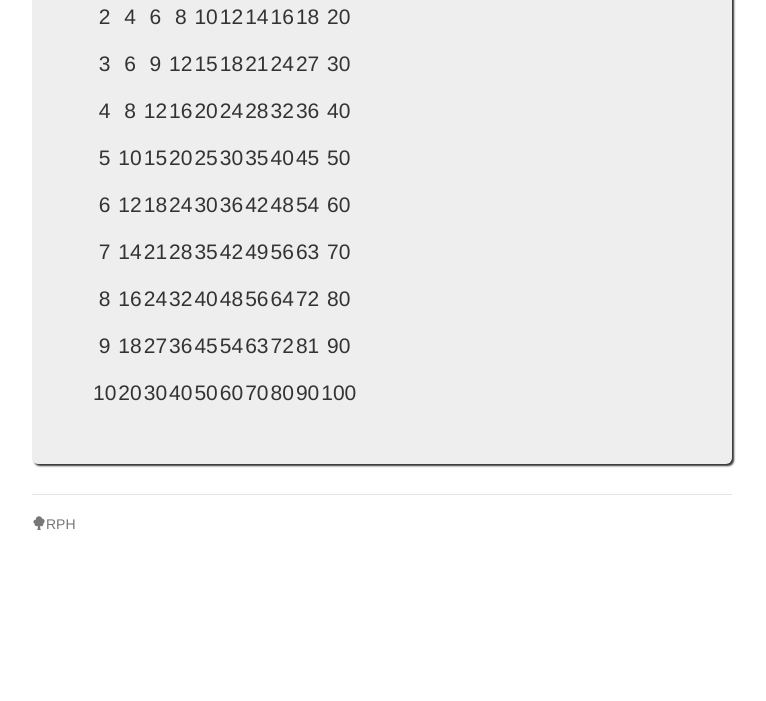
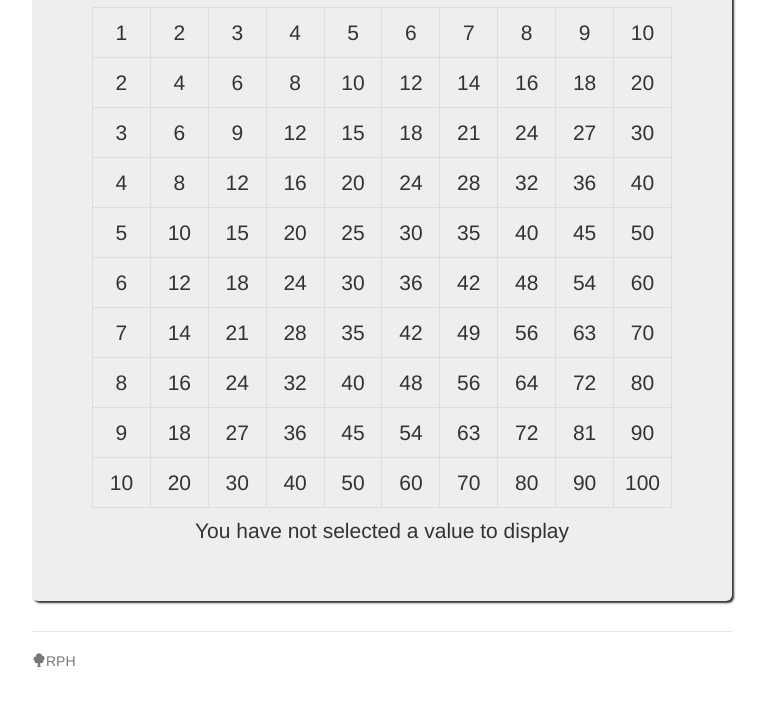
Before and after one commit to rphansen91/Angular-Thinkful, a plain HTML site: page index.html at #/multiplication in a window 1280 px wide. Shown: the part 305-1006 px from the top of the page, without its empty margins (258-1024 px from the left). Before the commit the page ends 869 px from the top, so only its background shows below. Drawn offline with nearby package versions, Linux system fonts and the light colour scheme.

Commit message:
Multiplication

```diff
--- a/index.html
+++ b/index.html
@@ -1,4 +1,4 @@
-<!doctype html><!--[if lt IE 7]>      <html class="no-js lt-ie9 lt-ie8 lt-ie7"> <![endif]--><!--[if IE 7]>         <html class="no-js lt-ie9 lt-ie8"> <![endif]--><!--[if IE 8]>         <html class="no-js lt-ie9"> <![endif]--><!--[if gt IE 8]><!--><html class="no-js"><!--<![endif]--><head><meta charset="utf-8"><title></title><meta name="description" content=""><meta name="viewport" content="width=device-width"><!-- Place favicon.ico and apple-touch-icon.png in the root directory --><link rel="stylesheet" href="styles/d0411370.vendor.css"><link rel="stylesheet" href="styles/756f61b8.main.css"><body ng-app="thinkfulApp"><!--[if lt IE 7]>
+<!doctype html><!--[if lt IE 7]>      <html class="no-js lt-ie9 lt-ie8 lt-ie7"> <![endif]--><!--[if IE 7]>         <html class="no-js lt-ie9 lt-ie8"> <![endif]--><!--[if IE 8]>         <html class="no-js lt-ie9"> <![endif]--><!--[if gt IE 8]><!--><html class="no-js"><!--<![endif]--><head><meta charset="utf-8"><title></title><meta name="description" content=""><meta name="viewport" content="width=device-width"><!-- Place favicon.ico and apple-touch-icon.png in the root directory --><link rel="stylesheet" href="styles/d0411370.vendor.css"><link rel="stylesheet" href="styles/d92169d8.main.css"><body ng-app="thinkfulApp"><!--[if lt IE 7]>
       <p class="browsehappy">You are using an <strong>outdated</strong> browser. Please <a href="http://browsehappy.com/">upgrade your browser</a> to improve your experience.</p>
     <![endif]--><!-- Add your site or application content here --><div ng-controller="MainCtrl" class="container"><div class="header"><ul class="nav nav-pills pull-right"><li ng-class="{active: $route.current.activeTab == 'home'}"><a ng-href="#">Home</a></li><li ng-class="{active: $route.current.activeTab == 'calc'}"><a ng-href="#/calculator">Calculator</a></li><li ng-class="{active: $route.current.activeTab == 'mad'}"><a ng-href="#/madlib">Madlib</a></li><li ng-class="{active: $route.current.activeTab == 'multiply'}"><a ng-href="#/multiplication">Multiplication</a></li></ul><h3 class="text-muted">Thinkful</h3></div><div ng-view=""></div><div class="footer"><p><span class="glyphicon glyphicon-tree-deciduous"></span>RPH</p></div></div><!-- Google Analytics: change UA-XXXXX-X to be your site's ID --><script>(function(i,s,o,g,r,a,m){i['GoogleAnalyticsObject']=r;i[r]=i[r]||function(){
        (i[r].q=i[r].q||[]).push(arguments)},i[r].l=1*new Date();a=s.createElement(o),
@@ -9,4 +9,4 @@
        ga('send', 'pageview');</script><!--[if lt IE 9]>
     <script src="bower_components/es5-shim/es5-shim.js"></script>
     <script src="bower_components/json3/lib/json3.min.js"></script>
-    <![endif]--><script src="scripts/706e1629.vendor.js"></script><script src="scripts/b76afe45.scripts.js"></script>
+    <![endif]--><script src="scripts/706e1629.vendor.js"></script><script src="scripts/9c806484.scripts.js"></script>
--- a/scripts/b76afe45.scripts.js
+++ /dev/null
@@ -1 +0,0 @@
-"use strict";angular.module("thinkfulApp",["ngCookies","ngResource","ngSanitize","ngRoute"]).config(["$routeProvider",function(a){a.when("/",{templateUrl:"views/main.html",activeTab:"home"}).when("/calculator",{templateUrl:"views/calculator.html",controller:"CalcCtrl",activeTab:"calc"}).when("/madlib",{templateUrl:"views/madlib.html",controller:"MadlibCtrl",activeTab:"mad"}).when("/multiplication",{templateUrl:"views/multiplication.html",controller:"MultiplicationCtrl",activeTab:"multiply"}).otherwise({redirectTo:"/"})}]),angular.module("thinkfulApp").controller("MainCtrl",["$scope","$route",function(a,b){a.$route=b}]),angular.module("thinkfulApp").controller("CalcCtrl",["$scope",function(a){var b=0,c="";a.num1=0,a.num2=0,a.display="X + Y is Z",a.add=function(){c=" plus ",b=a.num1+a.num2,a.check()},a.sub=function(){c=" minus ",b=a.num1-a.num2,a.check()},a.mult=function(){c=" multiplied by ",b=a.num1*a.num2,a.check()},a.div=function(){c=" divided by ",0===a.num2?a.display="You can not divide by zero":(b=a.num1/a.num2,a.check())},a.check=function(){a.display=isNaN(b)?"You must enter a valid number":a.num1+c+a.num2+" is "+b}}]),angular.module("thinkfulApp").controller("MadlibCtrl",["$scope",function(a){a.male=!0,a.name="",a.job="",a.task="",a.dirty="",a.celeb="",a.skill="",a.obnox="",a.huge="",a.adjective=""}]),angular.module("thinkfulApp").controller("MultiplicationCtrl",["$scope",function(a){a.numbers=[],function(){for(var b=1;10>=b;b++)a.numbers.push(b)}()}]);
--- a/styles/756f61b8.main.css
+++ /dev/null
@@ -1 +0,0 @@
-.browsehappy{margin:.2em 0;background:#ccc;color:#000;padding:.2em 0}body{padding-top:20px;padding-bottom:20px}.footer,.header,.marketing{padding-left:15px;padding-right:15px}.header{border-bottom:1px solid #e5e5e5}.header h3{margin-top:0;margin-bottom:0;line-height:40px;padding-bottom:19px}.footer{padding-top:19px;color:#777;border-top:1px solid #e5e5e5}.container-narrow>hr{margin:30px 0}.jumbotron{text-align:center;border-bottom:1px solid #e5e5e5}.jumbotron .btn{font-size:21px;padding:14px 24px}.marketing{margin:40px 0}.marketing p+h4{margin-top:28px}@media screen and (min-width:768px){.container{max-width:730px}.footer,.header,.marketing{padding-left:0;padding-right:0}.header{margin-bottom:30px}.jumbotron{border-bottom:0}}.madlib{width:100%;margin-bottom:5px}.display{padding:15px;margin-bottom:30px;font-size:21px;font-weight:200;line-height:2.1428571435;color:inherit;background-color:#eee;box-shadow:2px 2px 2px 0 #333}.display:hover{box-shadow:none}a .display h1:hover,a .display h3:hover{text-decoration:none!important}.pad-it{padding-top:5px}
--- /dev/null
+++ b/styles/d92169d8.main.css
@@ -0,0 +1 @@
+.browsehappy{margin:.2em 0;background:#ccc;color:#000;padding:.2em 0}body{padding-top:20px;padding-bottom:20px}.footer,.header,.marketing{padding-left:15px;padding-right:15px}.header{border-bottom:1px solid #e5e5e5}.header h3{margin-top:0;margin-bottom:0;line-height:40px;padding-bottom:19px}.footer{padding-top:19px;color:#777;border-top:1px solid #e5e5e5}.container-narrow>hr{margin:30px 0}.jumbotron{text-align:center;border-bottom:1px solid #e5e5e5}.jumbotron .btn{font-size:21px;padding:14px 24px}.marketing{margin:40px 0}.marketing p+h4{margin-top:28px}@media screen and (min-width:768px){.container{max-width:730px}.footer,.header,.marketing{padding-left:0;padding-right:0}.header{margin-bottom:30px}.jumbotron{border-bottom:0}}.madlib{width:100%;margin-bottom:5px}.display{padding:15px;margin-bottom:30px;font-size:21px;font-weight:200;line-height:2.1428571435;color:inherit;background-color:#eee;box-shadow:2px 2px 2px 0 #333}.display:hover{box-shadow:none}a .display h1:hover,a .display h3:hover{text-decoration:none!important}.pad-it{padding-top:5px}table{width:100%;margin-top:10px}td{border:1px solid #ddd;width:50px;height:50px;text-align:center;vertical-align:middle}.hover{background-color:orange;color:#fff}
--- a/views/multiplication.html
+++ b/views/multiplication.html
@@ -1 +1 @@
-<div class="jumbotron"><h1 class="text-center">Multiplication Table</h1><table class="text-center"><tr ng-repeat="numberA in numbers"><td ng-repeat="numberB in numbers">{{numberA * numberB}}</table></div>
+<div class="jumbotron"><h1 class="text-center">Multiplication Table</h1><div ng-controller="DisplayCtrl"><div ng-show="content"><p class="text-center">{{content}}</p></div></div><div ng-controller="MultiplicationCtrl" initial-number-limit="10"><input type="number" ng-model="numberLimit" placeholder="Enter a number" required><table class="text-center"><tr ng-repeat="numberA in numbers"><td ng-repeat="numberB in numbers" ng-click="setActiveNumber(numberA,numberB,compute(numberA,numberB))" ng-mouseleave="clearActiveFactors()" ng-mouseover="setActiveFactors(numberA, numberB)" ng-class="{hover: matchesFactor(numberA, numberB)}">{{compute(numberA,numberB)}}</table></div><div ng-controller="DisplayCtrl"><div ng-show="content">{{content}}</div><div ng-hide="content">You have not selected a value to display</div></div></div>
```
Also changed, not shown: scripts/9c806484.scripts.js (added, +1 -0 lines).
